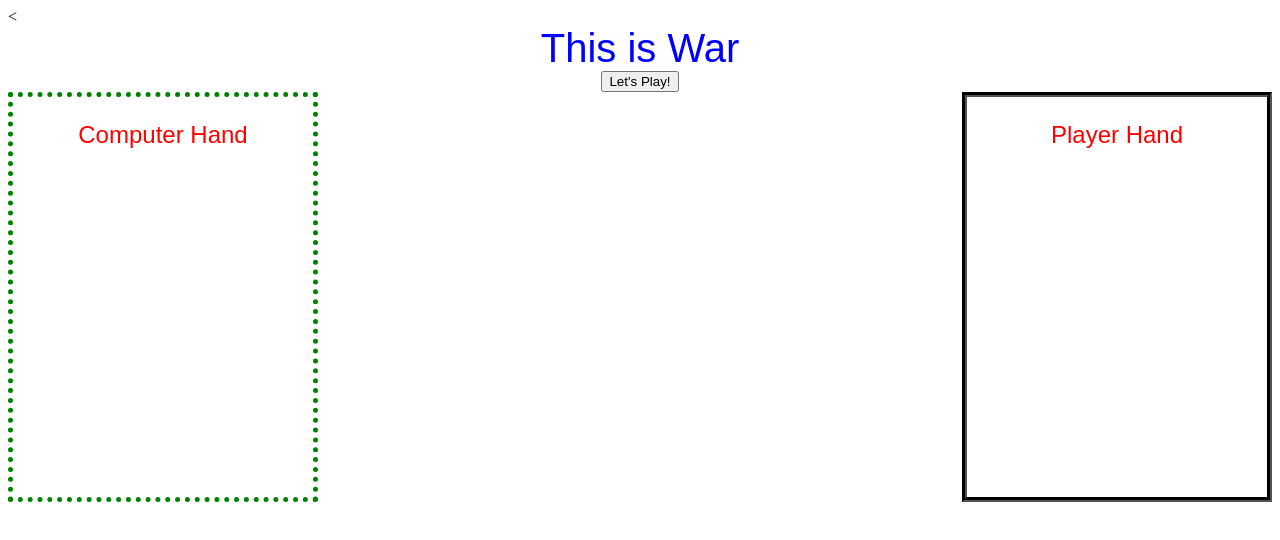
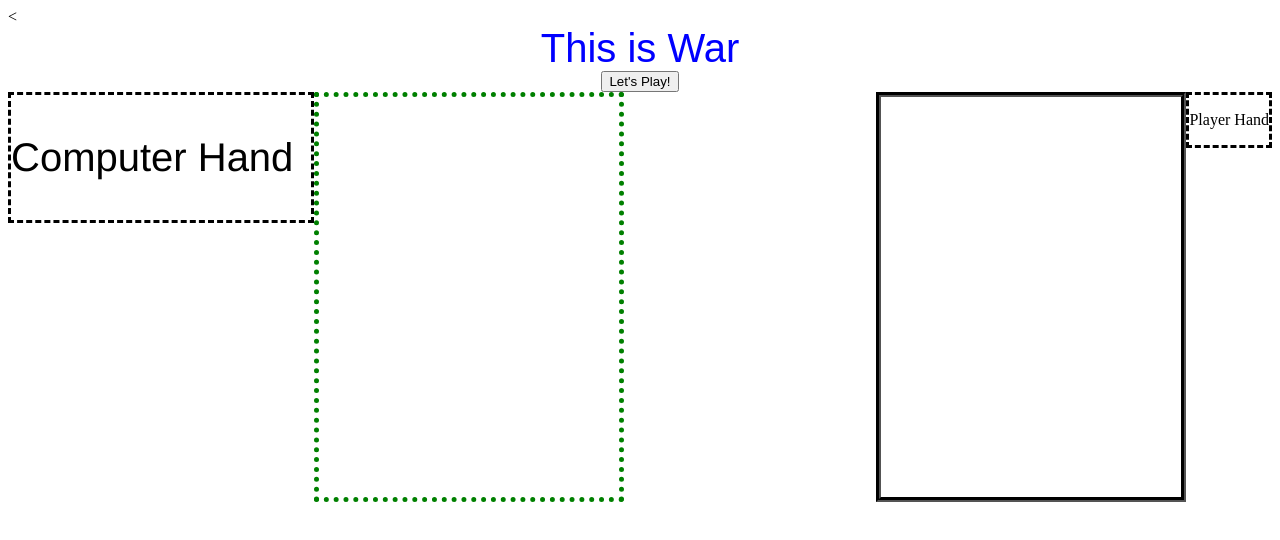
Before and after one commit to vbajwa/Project1, a plain HTML site: page index.html in a window 1280 px wide. Drawn offline with Linux system fonts and the light colour scheme.

Commit message:
done for wednesday

```diff
--- a/index.html
+++ b/index.html
@@ -12,13 +12,17 @@
       <div><button type="button">Let's Play!</button></div>
   </div>
 
-  <div class="computerHand">
+  <div class="comphand">
     <p>Computer Hand</p>
   </div>
 
-  <div class="playerHand">
+  <div class="computerHand"></div>
+
+  <div class="playhand">
     <p>Player Hand</p>
   </div>
+
+  <div class="playerHand"></div>
 
 
 
--- a/javascript.js
+++ b/javascript.js
@@ -116,7 +116,7 @@ function showCW(card){
   var butt = document.querySelector(".computerHand");
   var hole = document.createElement('p');
   if(butt.childNodes.length > 1){
-    butt.removeChild(butt.childNodes[1]);
+    butt.removeChild(butt.childNodes[0]);
   }
   butt.appendChild(hole);
   hole.innerText =  card.value + " of " + card.suit;
@@ -127,7 +127,7 @@ function showCL(card){
   var dong = document.querySelector(".computerHand");
   var face = document.createElement('p');
   if(dong.childNodes.length>1){
-    dong.removeChild(dong.childNodes[1]);
+    dong.removeChild(dong.childNodes[0]);
   }
   dong.appendChild(face);
   face.innerText = card.value + " of " + card.suit;
@@ -137,7 +137,7 @@ function showPW(card){
   var anus = document.querySelector(".playerHand");
   var chasm =  document.createElement('p');
   if(anus.childNodes.length>1){
-    anus.removeChild(anus.childNodes[1]);
+    anus.removeChild(anus.childNodes[0]);
   }
   anus.appendChild(chasm);
   chasm.innerText = card.value + " of" + card.suit;
@@ -147,7 +147,7 @@ function showPL(card){
   var vag = document.querySelector(".playerHand");
   var sauce = document.createElement('p');
   if(vag.childNodes.length>1){
-    vag.removeChild(vag.childNodes[1]);
+    vag.removeChild(vag.childNodes[0]);
   }
   vag.appendChild(sauce);
   sauce.innerText = card.value + " of " + card.suit;
--- a/style.css
+++ b/style.css
@@ -24,9 +24,19 @@
   color: blue;
 }
 
-div p{
-  text-align:center;
-  font-family: Arial, sans-serif;
-  font-size: 150%;
-  color: red;
+.playhand{
+  border-style: dashed;
+  text-align: right;
+  float:right;
+
 }
+.comphand{
+  float:left;
+  border-style: dashed;
+  text-align: left;
+  font-family: helvetica, sans-serif;
+  font-size: 250%;
+  width: 300px;
+
+
+}
```
